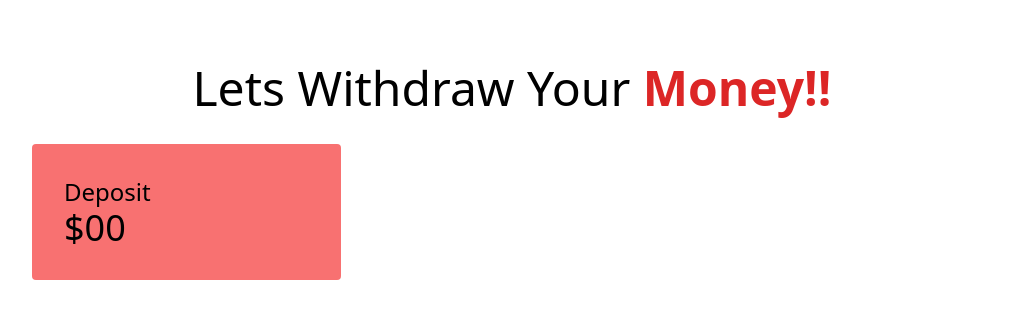
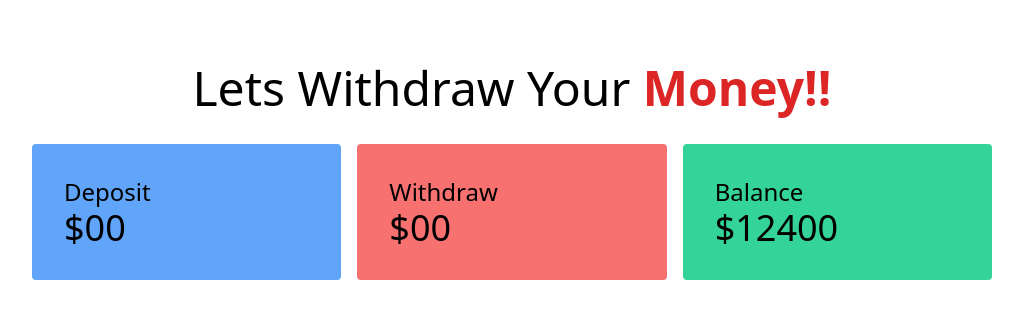
Before and after one commit to 404Bappy/KB_BANK, a plain HTML site: page Banking.html in a window 1280 px wide. Shown: the whole page, without its empty margins (128-1151 px from the left). Drawn offline with nearby package versions, Linux system fonts and the light colour scheme.

Commit message:
My  commit

```diff
--- a/Banking.html
+++ b/Banking.html
@@ -1,5 +1,6 @@
 <!DOCTYPE html>
 <html lang="en">
+
 <head>
     <meta charset="UTF-8">
     <meta http-equiv="X-UA-Compatible" content="IE=edge">
@@ -7,24 +8,38 @@
     <title>Banking Section</title>
     <link href="https://unpkg.com/tailwindcss@^1.0/dist/tailwind.min.css" rel="stylesheet">
 </head>
+
 <body>
 
     <header>
 
-        <h1 class="text-5xl text-center mt-16">Lets Withdraw Your <span class="font-semibold text-red-600">Money!!</span></h1>
+        <h1 class="text-5xl text-center mt-16">Lets Withdraw Your <span
+                class="font-semibold text-red-600">Money!!</span></h1>
     </header>
 
     <main>
         <section class="mt-8">
             <div class="grid grid-cols-3 gap-4 w-3/4 mx-auto">
+                <div class="bg-blue-400 p-8 rounded">
+                    <h3 class="text-2xl">Deposit</h3>
+                    <h4 class="text-4xl">$00</h4>
+                </div>
                 <div class="bg-red-400 p-8 rounded">
-                <h3 class="text-2xl">Deposit</h3>
-                <h4 class="text-4xl">$00</h4>
-                <div></div>
+                    <h3 class="text-2xl">Withdraw</h3>
+                    <h4 class="text-4xl">$00</h4>
+                </div>
+                <div class="bg-green-400 p-8 rounded">
+                    <h3 class="text-2xl">Balance</h3>
+                    <h4 class="text-4xl">$12400</h4>
+                </div>
+            </div>
 
-            </div>
+
+
+
         </section>
     </main>
 
 </body>
+
 </html>
```
